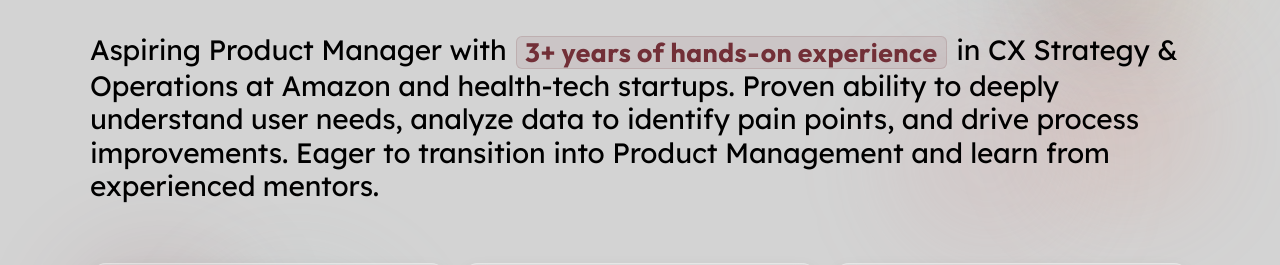
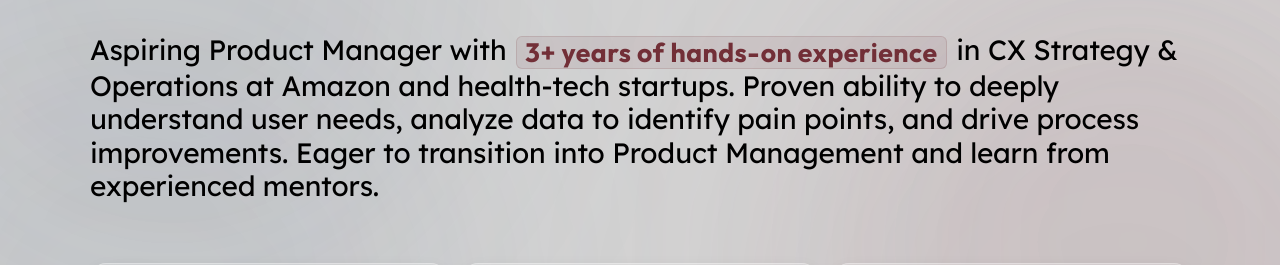
Before and after one commit to spalui92/resume_pm, a plain HTML site: page index.html in a window 1280 px wide. Shown: the part 243-508 px from the top of the page. Drawn offline with Linux system fonts and the light colour scheme; a web font is replaced by a local one.

Commit message:
Update index.html

```diff
--- a/index.html
+++ b/index.html
@@ -17,13 +17,9 @@
             --tag-ongoing: #d97706;
             --nav-bg: rgba(225, 225, 225, 0.85); /* Lighter gray for a cleaner look */
 
-            /* Muted Circle Colors */
-            --circle-teal: rgba(150, 190, 190, 0.12);
-            --circle-cream: rgba(220, 200, 150, 0.12);
-            --circle-wine: rgba(114, 47, 55, 0.12);
-            --circle-coral: rgba(220, 120, 100, 0.12);
-            --circle-pink: rgba(200, 140, 140, 0.12);
-            --circle-green: rgba(100, 150, 120, 0.12);
+            /* Muted Gradient Colors */
+            --grad-left: rgba(100, 116, 139, 0.12); /* Subtle Slate Blue */
+            --grad-right: rgba(162, 115, 122, 0.12); /* Muted Dusty Rose */
         }
 
         .company-logo {
@@ -175,18 +171,16 @@
         .circle-artifact {
             position: absolute;
             border-radius: 50%;
-            filter: blur(45px);
+            filter: blur(120px);
             mix-blend-mode: multiply;
+            opacity: 0.8;
         }
 
-        /* Responsive Artifacts Positioning */
-        .cluster-1-circle-1 { top: 5%; right: 12%; width: 200px; height: 200px; background: var(--circle-teal); }
-        .cluster-1-circle-2 { top: 8%; right: 2%; width: 220px; height: 220px; background: var(--circle-cream); }
-        .cluster-1-circle-3 { top: 20%; right: 8%; width: 160px; height: 160px; background: var(--circle-wine); }
-        .cluster-2-circle-1 { top: 35%; right: 5%; width: 180px; height: 180px; background: var(--circle-coral); }
-        .cluster-2-circle-2 { top: 38%; right: 15%; width: 200px; height: 200px; background: var(--circle-pink); }
-        .cluster-3-circle-1 { bottom: 15%; left: 5%; width: 190px; height: 190px; background: var(--circle-wine); }
-        .cluster-3-circle-2 { bottom: 10%; left: 15%; width: 210px; height: 210px; background: var(--circle-teal); }
+        /* Dual-Sided Gradient Positioning */
+        .grad-left-top { top: -10%; left: -10%; width: 600px; height: 600px; background: var(--grad-left); }
+        .grad-right-mid { top: 25%; right: -15%; width: 700px; height: 700px; background: var(--grad-right); }
+        .grad-left-bottom { bottom: -10%; left: -15%; width: 650px; height: 650px; background: var(--grad-left); }
+        .grad-right-bottom { bottom: 5%; right: -10%; width: 550px; height: 550px; background: var(--grad-right); }
 
         .container {
             max-width: 1100px;
@@ -646,13 +640,10 @@
 </head>
 <body>
     <div class="bg-artifacts">
-        <div class="circle-artifact cluster-1-circle-1"></div>
-        <div class="circle-artifact cluster-1-circle-2"></div>
-        <div class="circle-artifact cluster-1-circle-3"></div>
-        <div class="circle-artifact cluster-2-circle-1"></div>
-        <div class="circle-artifact cluster-2-circle-2"></div>
-        <div class="circle-artifact cluster-3-circle-1"></div>
-        <div class="circle-artifact cluster-3-circle-2"></div>
+        <div class="circle-artifact grad-left-top"></div>
+        <div class="circle-artifact grad-right-mid"></div>
+        <div class="circle-artifact grad-left-bottom"></div>
+        <div class="circle-artifact grad-right-bottom"></div>
     </div>
 
     <nav class="navbar">
```
